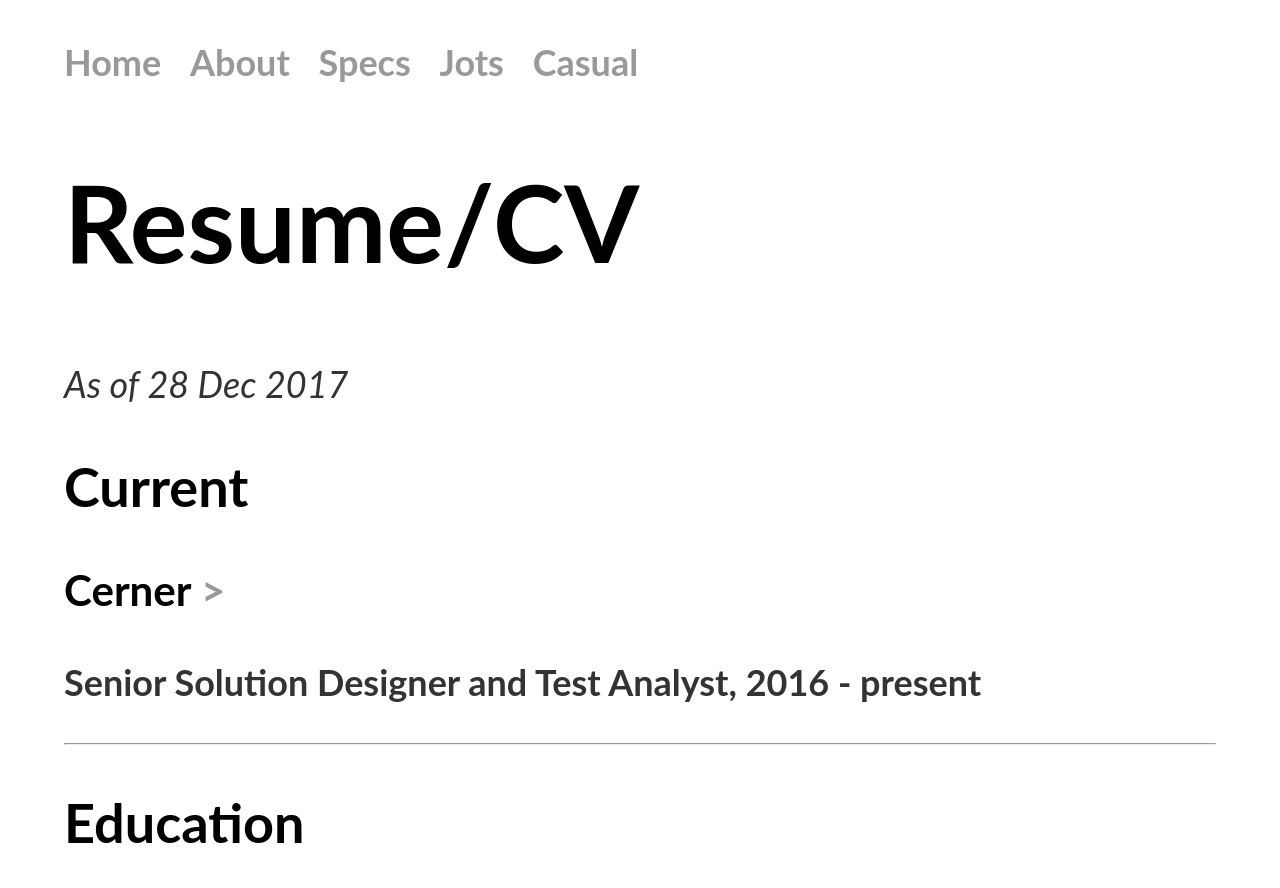
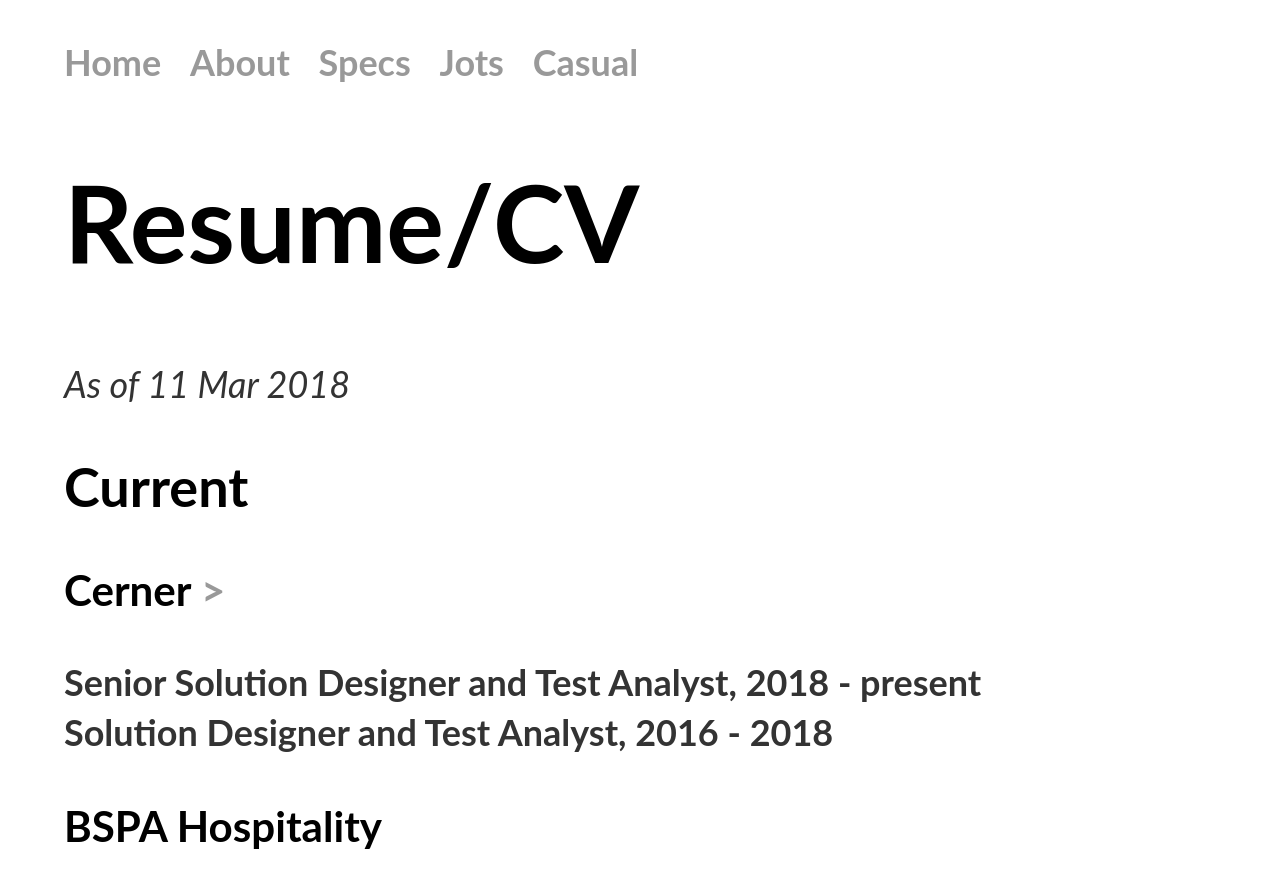
Before and after one commit to patelpp/patelpp.github.io, a Jekyll site: the page built from specs/index.md, in a window 1280 px wide and 900 px high. Shown: the top 888 px of the window. Built offline with Jekyll 4.4.1, drawn with Linux system fonts in a browser that asks for light colours; some of the changed text lies outside the part shown.

Commit message:
Updated 'specs/index.md' via CloudCannon

```diff
--- a/specs/index.md
+++ b/specs/index.md
@@ -1,15 +1,32 @@
 ---
 layout: cv
 title: Resume/CV
-date: 2017-12-28
+date: 2018-03-11
 ---
 ## Current
 
-### Cerner [>](https://www.db.com/usa/)
-**Senior Solution Designer and Test Analyst, 2016 - present**
+### Cerner [>](https://www.cerner.com/)
+**Senior Solution Designer and Test Analyst, 2018 - present**
+<br>
+**Solution Designer and Test Analyst, 2016 - 2018**
+<br>
+
+### BSPA Hospitality
+**Partner, 2017 - present**
 
 ---
 
 ## Education
 ### Boston University
-**
+**M.S. Medical Sciences, 2014 -2016**
+### Vanderbilt University
+**B.E. Biomedical Engineering, 2009-2013**
+
+---
+
+## Skills
+
+---
+
+## Experience
+###
```
